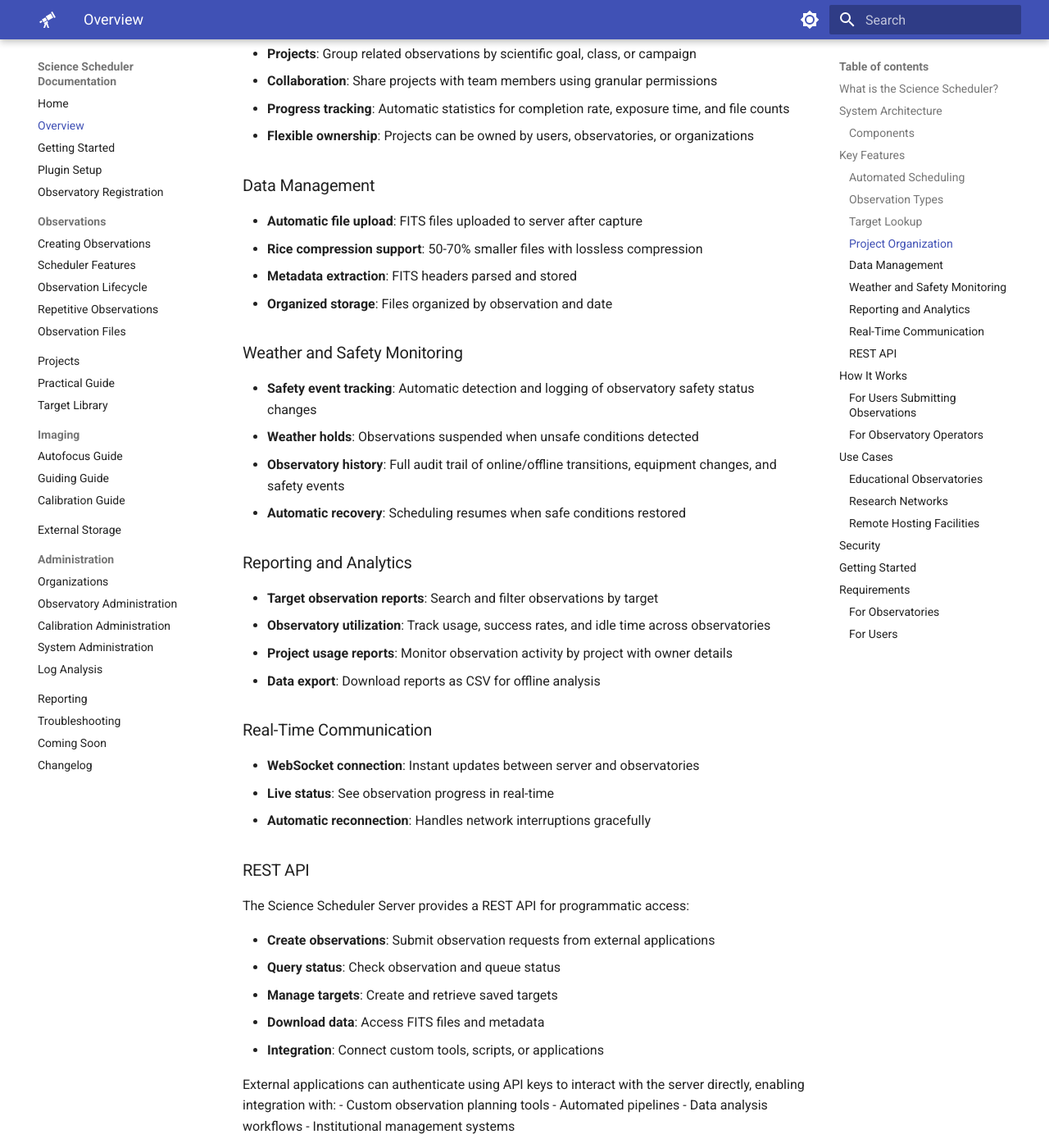
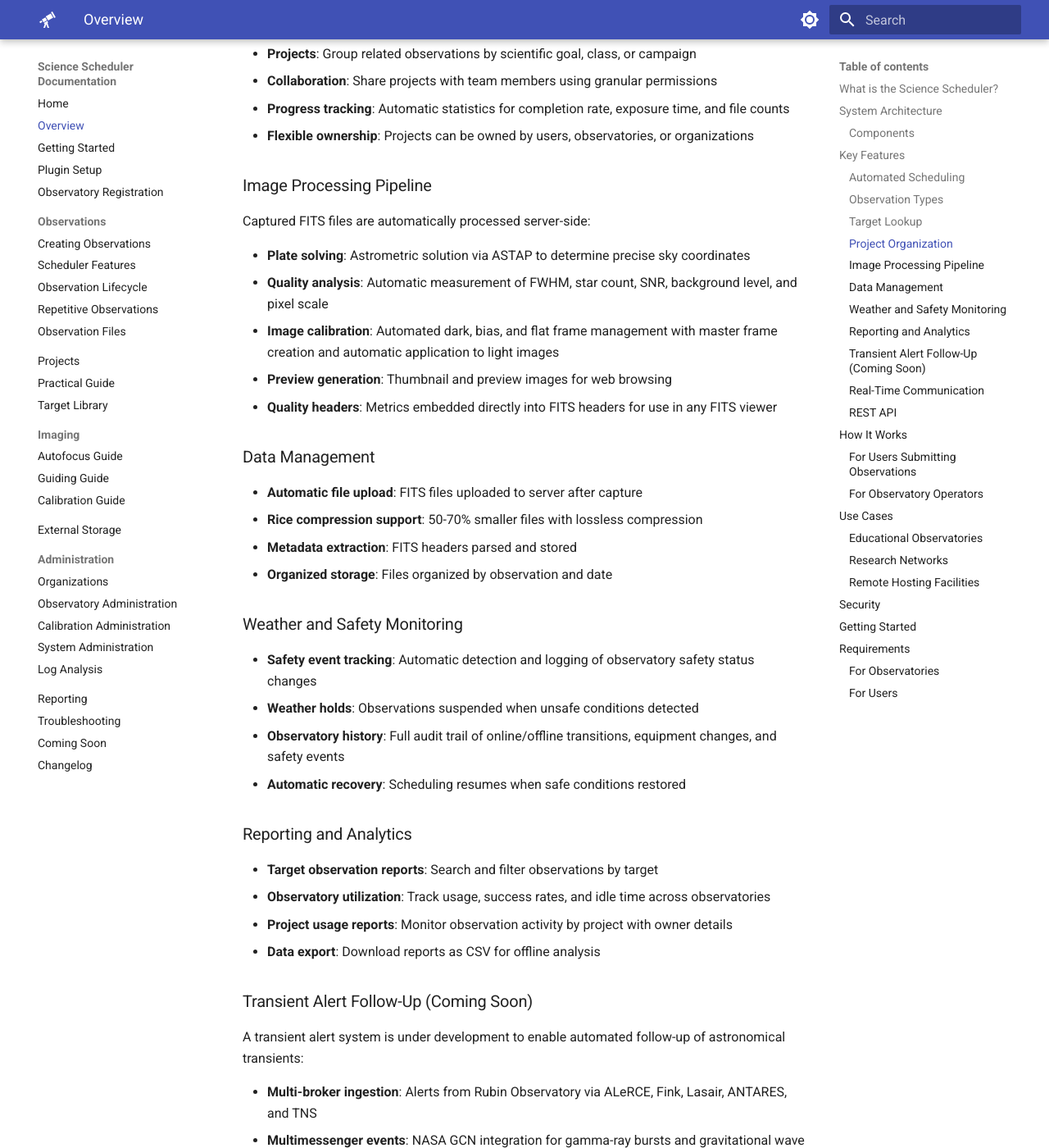
Before and after one commit to First-Light-Systems/nina-scheduler-docs, an MkDocs documentation site: the page built from docs/OVERVIEW.md, in a window 1280 px wide and 1400 px high, scrolled down 2008 px. Shown: the whole window at 82% size. Built offline with MkDocs 1.6.1 and Material for MkDocs 9.7.7, drawn with Linux system fonts in a browser that asks for light colours; some of the changed text lies outside the part shown.

Commit message:
Add image processing pipeline and transients to system overview
Document server-side processing capabilities (plate solving, quality
analysis, calibration, preview generation) and the upcoming transient
alert follow-up system in the Overview page.

Co-Authored-By: Claude Opus 4.6 <noreply@anthropic.com>

```diff
--- a/docs/OVERVIEW.md
+++ b/docs/OVERVIEW.md
@@ -71,6 +71,16 @@ Automatic coordinate resolution from professional astronomical databases:
 - **Progress tracking**: Automatic statistics for completion rate, exposure time, and file counts
 - **Flexible ownership**: Projects can be owned by users, observatories, or organizations
 
+### Image Processing Pipeline
+
+Captured FITS files are automatically processed server-side:
+
+- **Plate solving**: Astrometric solution via ASTAP to determine precise sky coordinates
+- **Quality analysis**: Automatic measurement of FWHM, star count, SNR, background level, and pixel scale
+- **Image calibration**: Automated dark, bias, and flat frame management with master frame creation and automatic application to light images
+- **Preview generation**: Thumbnail and preview images for web browsing
+- **Quality headers**: Metrics embedded directly into FITS headers for use in any FITS viewer
+
 ### Data Management
 
 - **Automatic file upload**: FITS files uploaded to server after capture
@@ -91,6 +101,17 @@ Automatic coordinate resolution from professional astronomical databases:
 - **Observatory utilization**: Track usage, success rates, and idle time across observatories
 - **Project usage reports**: Monitor observation activity by project with owner details
 - **Data export**: Download reports as CSV for offline analysis
+
+### Transient Alert Follow-Up (Coming Soon)
+
+A transient alert system is under development to enable automated follow-up of astronomical transients:
+
+- **Multi-broker ingestion**: Alerts from Rubin Observatory via ALeRCE, Fink, Lasair, ANTARES, and TNS
+- **Multimessenger events**: NASA GCN integration for gamma-ray bursts and gravitational wave counterparts
+- **Intelligent scoring**: Three-axis evaluation combining science value, urgency, and observability
+- **Automated follow-up**: Planned integration with the scheduler for coordinated multi-observatory response
+
+See [Coming Soon](COMING_SOON.md) for details.
 
 ### Real-Time Communication
 
```
